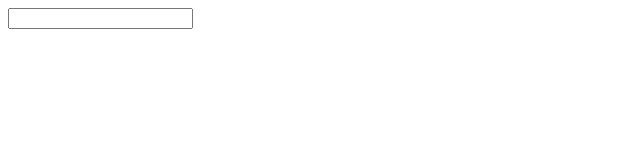
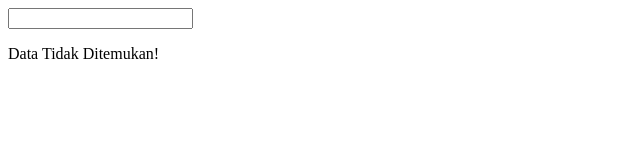
Before and after one commit to IlyasaAliadjrun/Praktikum-RPLBK, a plain HTML site: page index.html in a window 1280 px wide. Shown: the whole page, without its empty margins (0-640 px from the left). Drawn offline with Linux system fonts and the light colour scheme.

Commit message:
update code

```diff
--- a/index.html
+++ b/index.html
@@ -11,10 +11,11 @@
         <div>
             <input id="inputan" type="text" onkeyup="filterSearch()" maxlength="14"/>
         </div>
-        <div>
+        <div id="exception_container">
+            <p id="exception">Data Tidak Ditemukan!</p>
+        </div>
+        <div id="data_container">
             <h1 id="nama_mahasiswa"></h1>
-        </div>
-        <div>
             <table id="detail_mahasiswa">
 
             </table>
```
